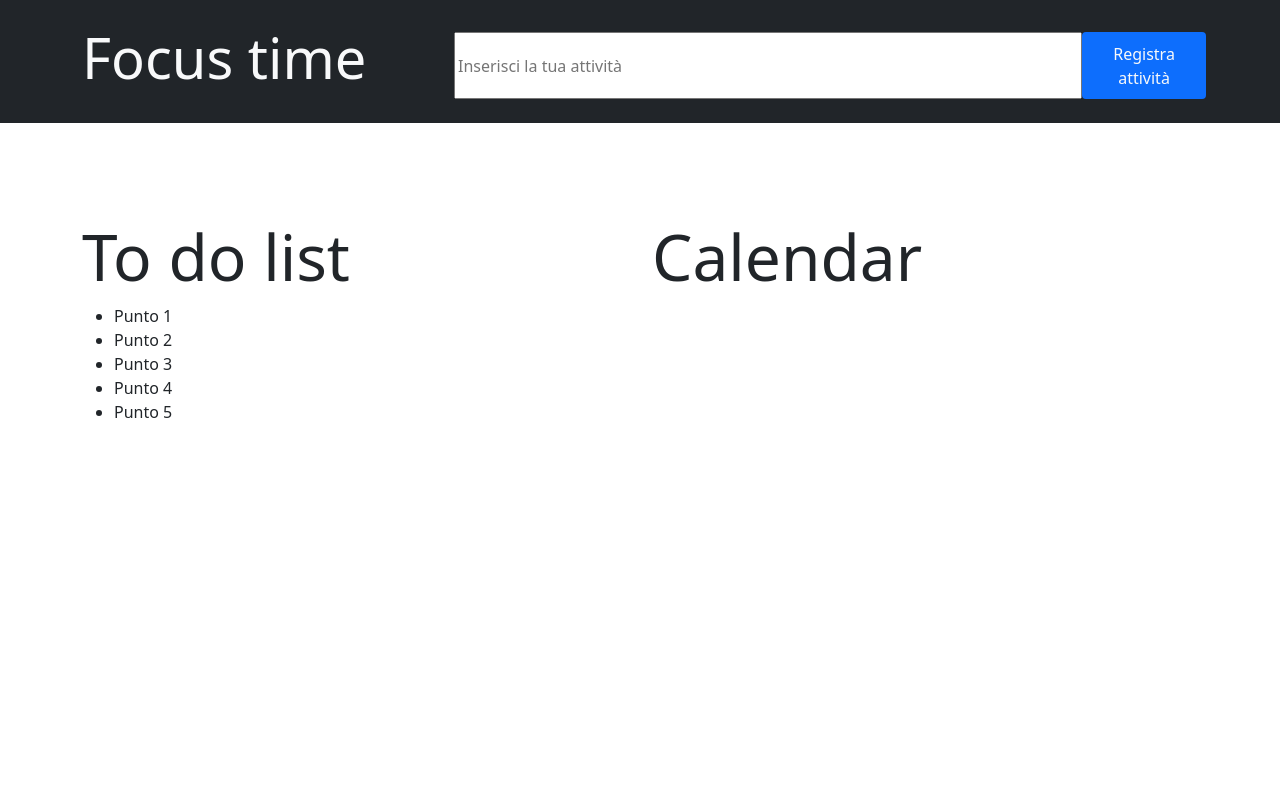
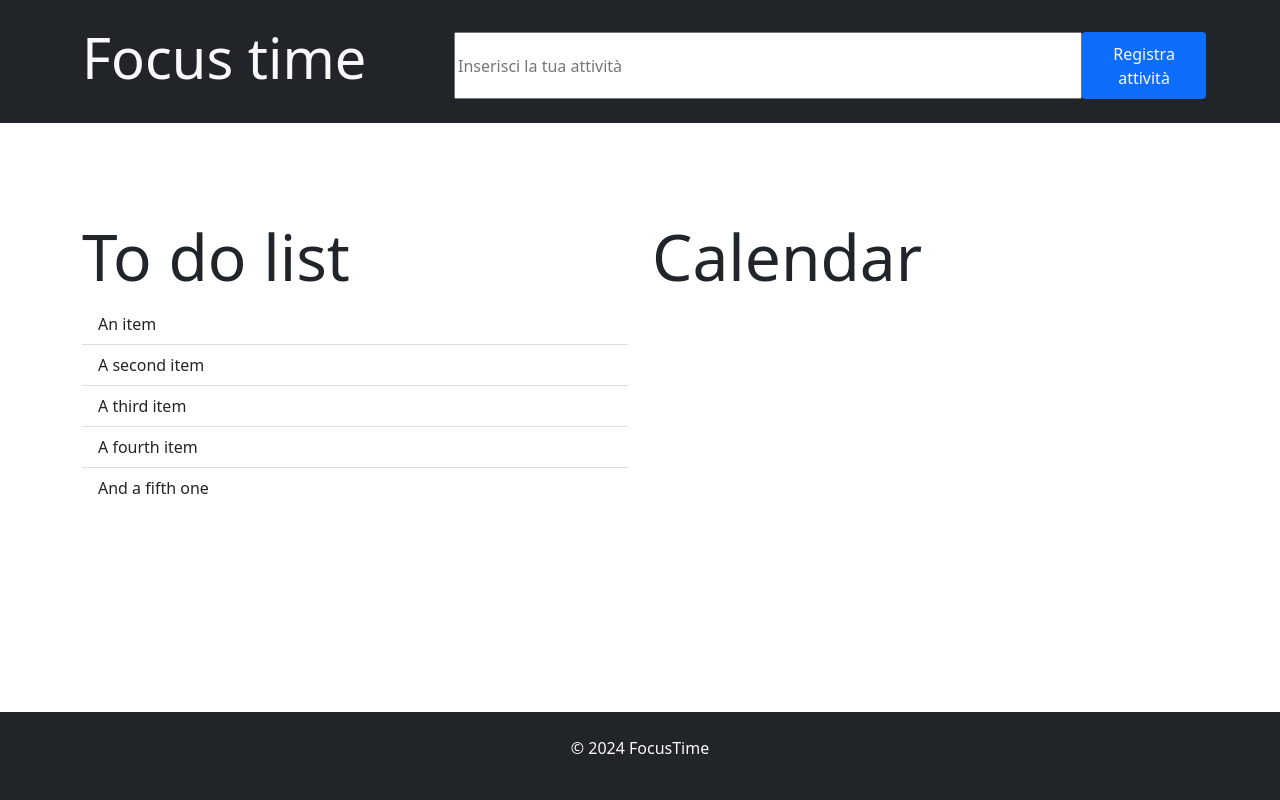
Before and after one commit to DavideBernasconi13/focus-time, a plain HTML site: page index.html in a window 1280 px wide. Drawn offline with nearby package versions, Linux system fonts and the light colour scheme.

Commit message:
fix footer and gerneral frontend app

```diff
--- a/index.html
+++ b/index.html
@@ -4,8 +4,11 @@
 <head>
     <meta charset="UTF-8">
     <meta name="viewport" content="width=device-width, initial-scale=1.0">
+    <!-- Bootstrap-->
     <link href="https://cdn.jsdelivr.net/npm/bootstrap@5.0.2/dist/css/bootstrap.min.css" rel="stylesheet"
         integrity="sha384-EVSTQN3/azprG1Anm3QDgpJLIm9Nao0Yz1ztcQTwFspd3yD65VohhpuuCOmLASjC" crossorigin="anonymous">
+    <!-- Custom CSS -->
+    <link rel="stylesheet" href="style.css">
     <title>Focus time</title>
 </head>
 
@@ -29,12 +32,12 @@
             <div class="row">
                 <div class="col-md-6" id="task-list">
                     <h2 class="display-3">To do list</h2>
-                    <ul>
-                        <li>Punto 1</li>
-                        <li>Punto 2</li>
-                        <li>Punto 3</li>
-                        <li>Punto 4</li>
-                        <li>Punto 5</li>
+                    <ul class="list-group list-group-flush">
+                        <li class="list-group-item">An item</li>
+                        <li class="list-group-item">A second item</li>
+                        <li class="list-group-item">A third item</li>
+                        <li class="list-group-item">A fourth item</li>
+                        <li class="list-group-item">And a fifth one</li>
                     </ul>
                 </div>
                 <div class="col-md-6" id="Calendar">
@@ -44,6 +47,10 @@
         </div>
     </main>
 
+    <footer class="bg-dark py-4">
+        <p class="text-center text-light">© 2024 FocusTime</p>
+    </footer>
+
 
     <script src="app.js"></script>
 </body>
--- a/style.css
+++ b/style.css
@@ -0,0 +1,7 @@
+/*footer */
+footer {
+    position: absolute;
+    width: 100%;
+    bottom: 0;
+    left: 0;
+}
```
